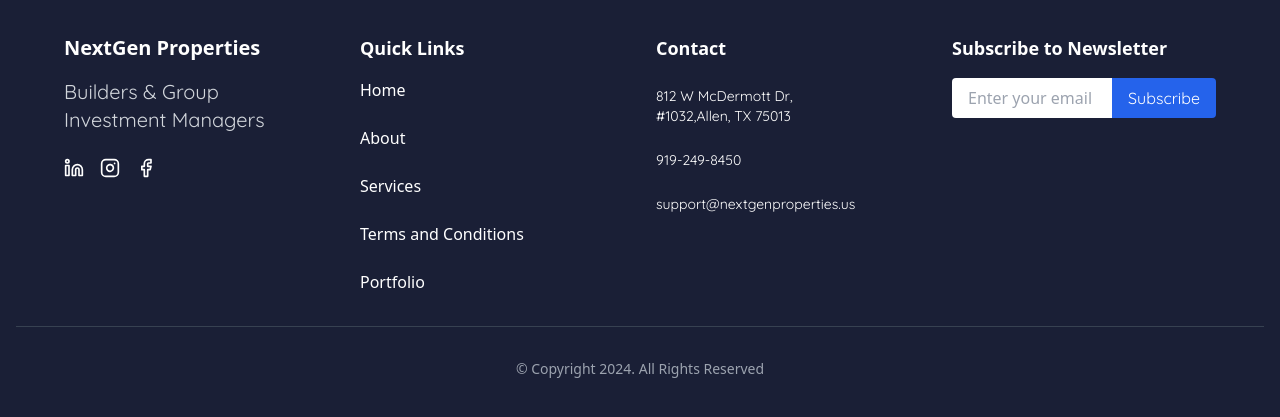
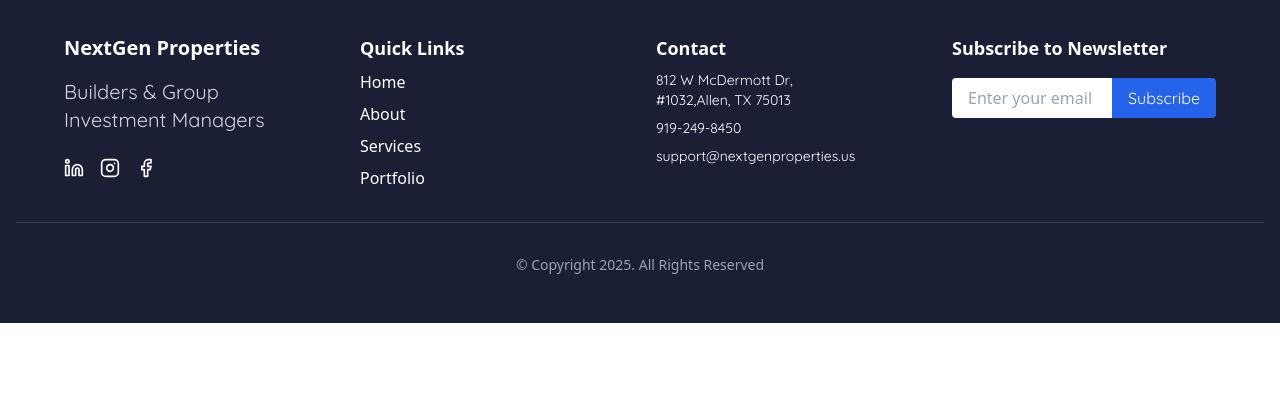
Before and after one commit to ashrafdevx/nextgen, a React (Vite) app: page / in a window 1280 px wide. Shown: the part 6556-6973 px from the top of the page. After the commit the page ends 6879 px from the top, so only its background shows below. Built offline with nearby package versions, Linux system fonts and the light colour scheme; a web font is replaced by a local one.

Commit message:
Update footer.jsx

```diff
--- a/src/component/footer.jsx
+++ b/src/component/footer.jsx
@@ -1,4 +1,5 @@
 import { LinkedinIcon, InstagramIcon, FacebookIcon } from "lucide-react";
+import { Link } from "react-router-dom";
 
 const Footer = () => {
   return (
@@ -26,39 +27,39 @@ const Footer = () => {
         </div>
 
         {/* Quick Links */}
-        <div className="space-y-4">
+        <div className="space-y-2">
           <h3 className="text-lg font-semibold">Quick Links</h3>
-          <ul className="space-y-6">
+          <ul className="space-y-2">
             <li>
-              <a href="#" className="hover:text-gray-300">
+              <Link to="/" className="hover:text-gray-300">
                 Home
-              </a>
+              </Link>
             </li>
             <li>
-              <a href="#" className="hover:text-gray-300">
+              <Link to="/about" className="hover:text-gray-300">
                 About
-              </a>
+              </Link>
             </li>
             <li>
-              <a href="#" className="hover:text-gray-300">
+              <Link to="/services" className="hover:text-gray-300">
                 Services
-              </a>
+              </Link>
             </li>
+            {/* <li>
+              <Link to="/" className="hover:text-gray-300">
+                Terms and Conditions
+              </Link>
+            </li> */}
             <li>
-              <a href="#" className="hover:text-gray-300">
-                Terms and Conditions
-              </a>
-            </li>
-            <li>
-              <a href="#" className="hover:text-gray-300">
+              <Link to="/portfolio" className="hover:text-gray-300">
                 Portfolio
-              </a>
+              </Link>
             </li>
           </ul>
         </div>
 
         {/* Contact */}
-        <div className="space-y-6">
+        <div className="space-y-2">
           <h3 className="text-lg font-semibold">Contact</h3>
           <p className="text-sm">
             812 W McDermott Dr,
@@ -87,7 +88,7 @@ const Footer = () => {
 
       {/* Copyright */}
       <div className="mt-8 pt-8 border-t border-gray-700 text-center text-sm text-gray-400">
-        © Copyright 2024. All Rights Reserved
+        © Copyright 2025. All Rights Reserved
       </div>
     </footer>
   );
```
